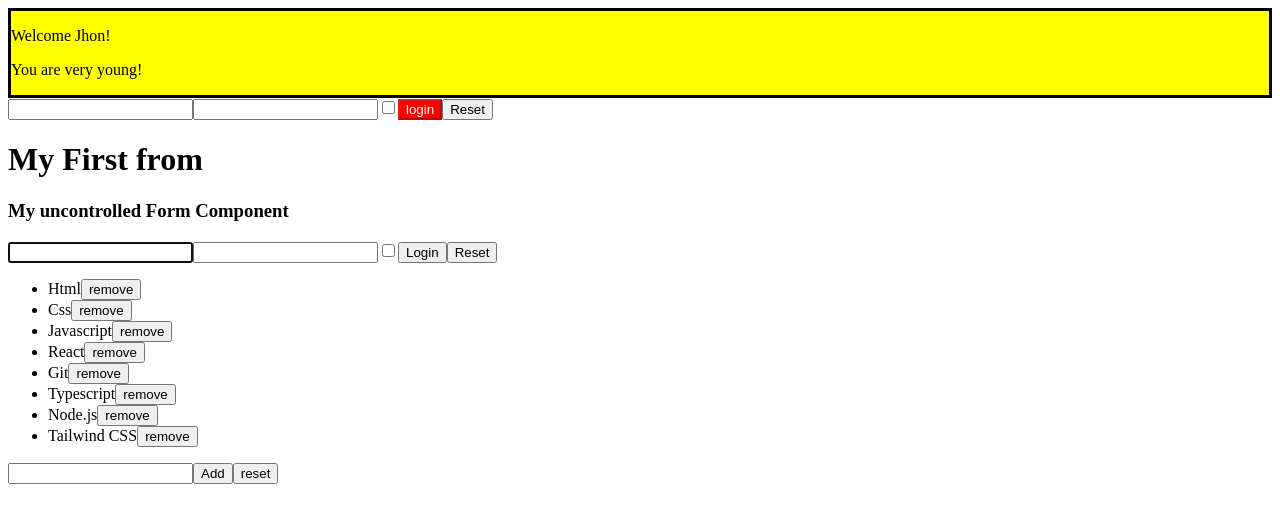
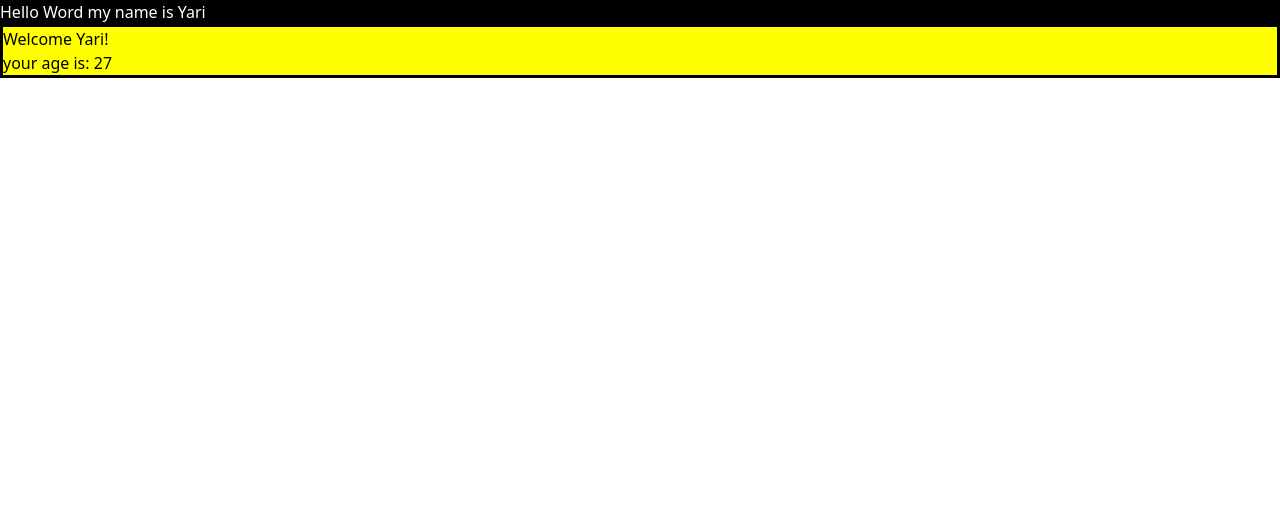
Before and after one commit to Yaricherchi7/React.js, a React (Create React App) app: page / in a window 1280 px wide. Shown: the top 522 px of the page. Built offline with nearby package versions, Linux system fonts and the light colour scheme.

Commit message:
es svolto

```diff
--- a/package.json
+++ b/package.json
@@ -8,7 +8,7 @@
     "@testing-library/user-event": "^13.5.0",
     "react": "^18.2.0",
     "react-dom": "^18.2.0",
-    "react-scripts": "5.0.1",
+    "react-scripts": "^5.0.1",
     "web-vitals": "^2.1.4"
   },
   "scripts": {
@@ -34,5 +34,8 @@
       "last 1 firefox version",
       "last 1 safari version"
     ]
+  },
+  "devDependencies": {
+    "tailwindcss": "^3.2.4"
   }
 }
--- a/src/App.js
+++ b/src/App.js
@@ -1,8 +1,5 @@
 import React from "react";
-import { Login } from "./Login";
-import { TodoList } from "./TodoList";
-
-import { UncontrolledLogin } from "./UncontrolledLogin";
+import { Container } from "./Container";
 import { Welcome } from "./Welcome";
 
 
@@ -13,11 +10,8 @@ export class App extends React.Component {
     render(){
         return (
         <div>
-            <Welcome name="Jhon" age="22" />
-            <Login/>
-            <h1> My First from</h1>
-            <UncontrolledLogin/>
-            <TodoList/>
+            <Container children={<Welcome name="Yari" age="27"/>}>
+            </Container>
         </div>
         )
     }
--- /dev/null
+++ b/src/Container.js
@@ -0,0 +1,14 @@
+import React from "react";
+
+
+export class Container extends React.Component {
+    render(){
+        return(
+            <div className="bg-black border-50 border-black">
+                <h3 className="text-white"> Hello Word my name is Yari</h3>
+                {this.props.children}
+            </div>
+
+        )
+    }
+}
--- a/src/Welcome.js
+++ b/src/Welcome.js
@@ -8,7 +8,7 @@ export class Welcome extends React.Component {
         return(
          <div className="welcome">
         <p> Welcome {this.props.name}!</p>
-         <Age age="16"/>
+         <Age age="27"/>
         </div>
     )}
 }
--- a/src/index.css
+++ b/src/index.css
@@ -1,3 +1,7 @@
+@tailwind base;
+@tailwind components;
+@tailwind utilities;
+
 .welcome {
   border: 3px solid black;
   background-color: yellow;
--- /dev/null
+++ b/tailwind.config.js
@@ -0,0 +1,8 @@
+/** @type {import('tailwindcss').Config} */
+module.exports = {
+  content: ["./src/**/*.{js,jsx,ts,tsx}", "./index.html"],
+  theme: {
+    extend: {},
+  },
+  plugins: [],
+}
```
Also changed, not shown: 1 other file (tests, documents, lock files or other folders).
